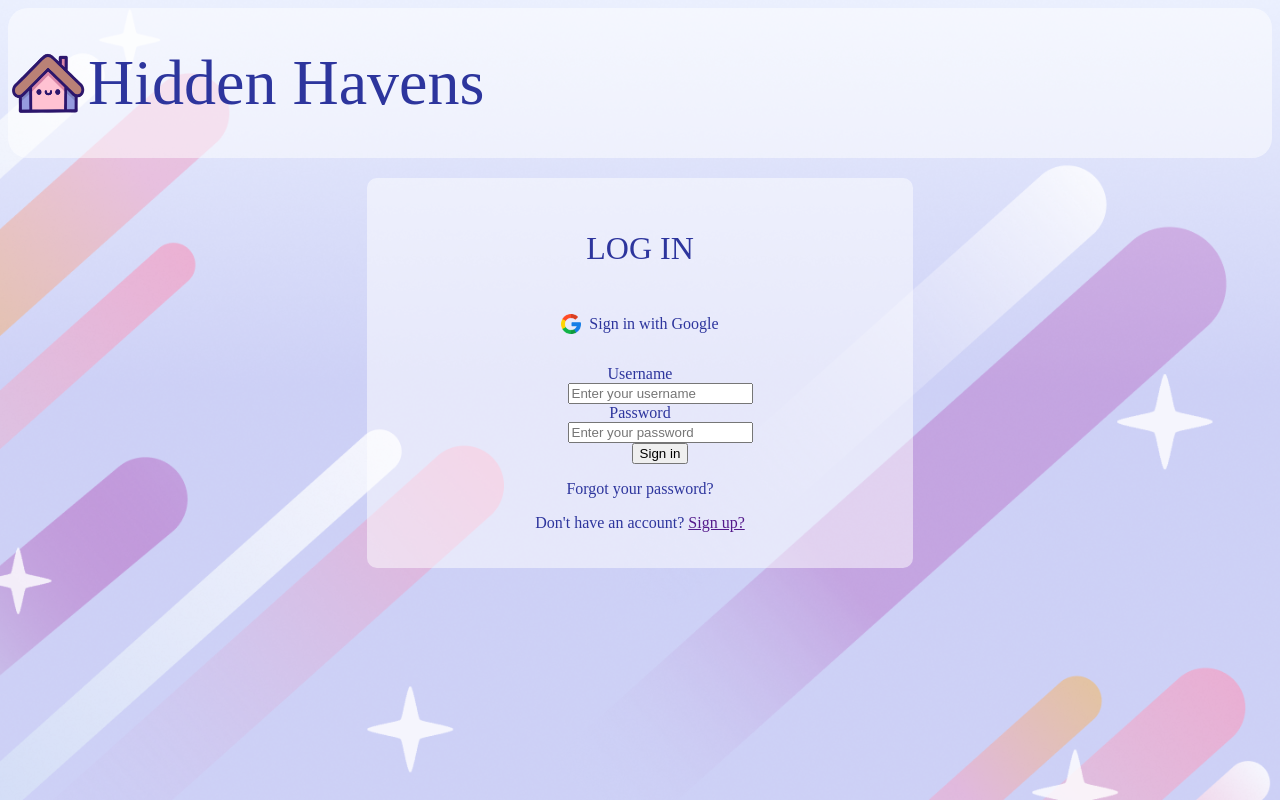
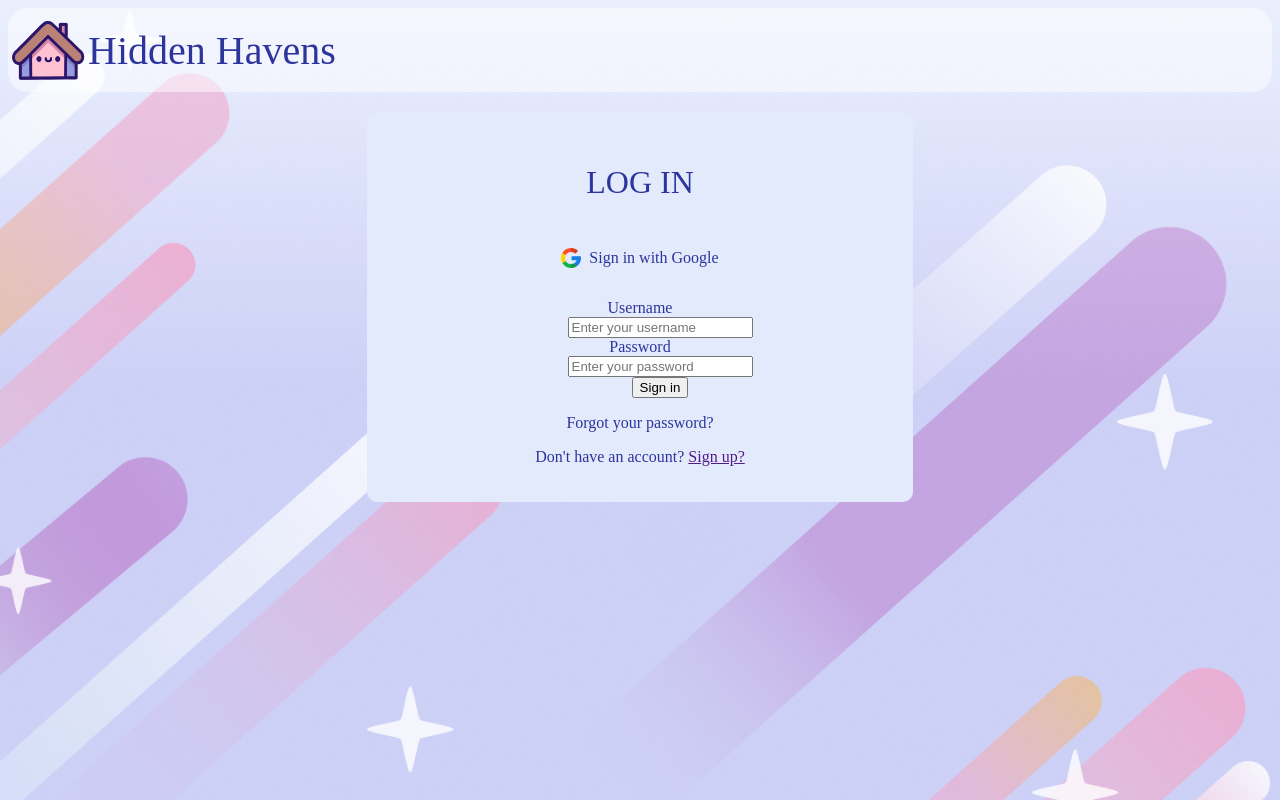
Before and after one commit to ashbrooke8/SlayTheChange, a PHP site: page /login.html in a window 1280 px wide. Run offline with PHP 8.4, Linux system fonts and the light colour scheme; some web fonts are replaced.

Commit message:
oefjoseifj

```diff
--- a/css/login.css
+++ b/css/login.css
@@ -14,7 +14,7 @@ nav {
     flex-direction: row;
     justify-content: space-between;
     align-items: center;
-    height: 150px;
+    height: 84px;
     background-color: rgba(255, 255, 255, 0.50);
     border-radius: 20px;
 }
@@ -32,14 +32,15 @@ nav {
 
 #site-name {
     font-family: "baloo";
-    font-size: 64px;
+    font-size: 40px;
     color: #2D359D;
 }
 
 form{
     display: flexbox;
     flex-direction: column;
-    background: rgba(255, 255, 255, 0.50);
+    background: #E2EAFB;
+    opacity:85;
     border-radius: 10px;
     justify-content: center;
     text-align: center;
```
